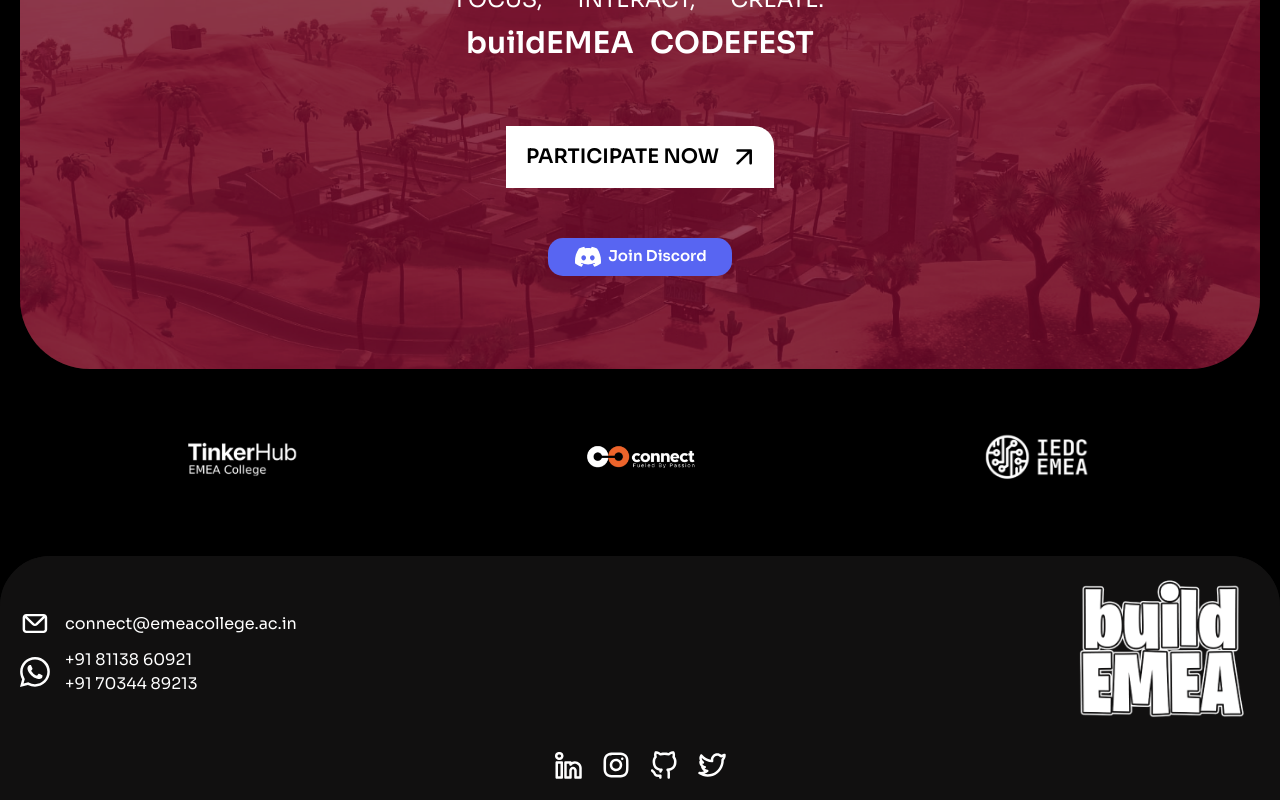
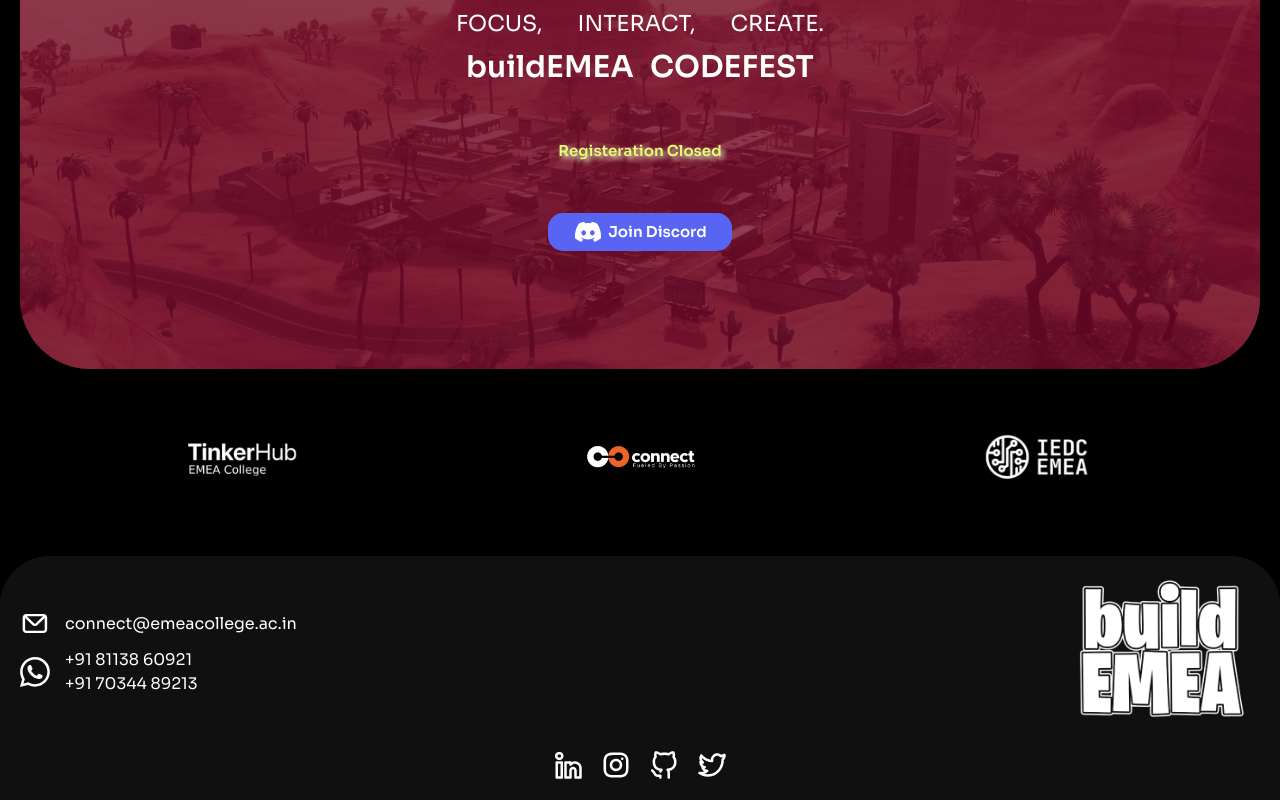
Before and after one commit to connectemea/BuildEmea, a Vue app: page /#/ in a window 1280 px wide. Shown: the part 2338-3138 px from the top of the page. Built offline with nearby package versions, Linux system fonts and the light colour scheme.

Commit message:
regsteration closed

```diff
--- a/src/components/Home-page/participate.vue
+++ b/src/components/Home-page/participate.vue
@@ -13,16 +13,16 @@
                     <p>FOCUS, INTERACT, CREATE.</p>
                     <h2>buildEMEA CODEFEST</h2>
                     <!-- <router-link to="/form" class="button"> -->
-                    <a href="https://airtable.com/apps59e0jyPALC9vi/shrjOa1kpcMMcH6v2" class="button">
+                    <!-- <a href="https://airtable.com/apps59e0jyPALC9vi/shrjOa1kpcMMcH6v2" class="button"> -->
 
-                        Participate now
-                        <svg width="47" height="46" viewBox="0 0 47 46" fill="none" xmlns="http://www.w3.org/2000/svg"
+                        <div class="closed-msg">Registeration Closed</div>
+                        <!-- <svg width="47" height="46" viewBox="0 0 47 46" fill="none" xmlns="http://www.w3.org/2000/svg"
                             class="arrow-logo">
                             <path
                                 d="M46.6195 2.48731C46.23 1.569 45.4846 0.839247 44.5467 0.457883C44.0852 0.265309 43.5896 0.163164 43.088 0.157227H4.70304C3.68501 0.157227 2.70867 0.55318 1.98881 1.25798C1.26896 1.96278 0.864542 2.9187 0.864542 3.91543C0.864542 4.91217 1.26896 5.86809 1.98881 6.57289C2.70867 7.27769 3.68501 7.67364 4.70304 7.67364H33.8373L1.97771 38.8292C1.61793 39.1786 1.33237 39.5942 1.13749 40.0522C0.942618 40.5102 0.842285 41.0014 0.842285 41.4975C0.842285 41.9936 0.942618 42.4849 1.13749 42.9428C1.33237 43.4008 1.61793 43.8165 1.97771 44.1658C2.33455 44.5181 2.75909 44.7977 3.22684 44.9885C3.6946 45.1793 4.19631 45.2775 4.70304 45.2775C5.20977 45.2775 5.71148 45.1793 6.17924 44.9885C6.647 44.7977 7.07154 44.5181 7.42838 44.1658L39.2495 12.9727V41.4975C39.2495 42.4942 39.654 43.4502 40.3738 44.155C41.0937 44.8598 42.07 45.2557 43.088 45.2557C44.1061 45.2557 45.0824 44.8598 45.8023 44.155C46.5221 43.4502 46.9265 42.4942 46.9265 41.4975V3.91543C46.9205 3.42432 46.8162 2.93913 46.6195 2.48731Z"
                                 fill="#000" />
-                        </svg>
-                    </a>
+                        </svg> -->
+                    <!-- </a> -->
                     <a href="https://discord.gg/uMbshJWr" class="button-b">
                         <svg width="38" height="38" viewBox="0 0 38 38" fill="none" xmlns="http://www.w3.org/2000/svg"
                             class="discord-logo">
@@ -128,6 +128,15 @@
     word-spacing: 10px;
 
 }
+.closed-msg {
+    font-size: 15px;
+    font-weight: 600;
+    color: #e3ff73;
+    text-shadow: 3px 3px 5px #edf7c7; /* Updated text shadow with increased values */
+    text-transform: capitalize;
+    text-align: center;
+}
+
 
 .card-contnet>.button {
     background-color: #ffffff;
--- a/src/components/schedule-data/scheduleData.js
+++ b/src/components/schedule-data/scheduleData.js
@@ -3,8 +3,8 @@ export const scheduleData = [
   { Date: '7 December 2023', section: 'Announcement', status: '1' },
   { Date: '08 December 2023', section: 'Registration Begin', status: '1' },
   { Date: '09 December 2023', section: 'Q & A  Session', status: '1' },
-  { Date: '10 December 2023', section: 'Registration Closed', status:'0' },
-  { Date: '11 December 2023', section: 'Whatsapp Group  Creation', status: '0' },
+  { Date: '10 December 2023', section: 'Registration Closed', status:'1' },
+  { Date: '11 December 2023', section: 'Whatsapp Group  Creation', status: '1' },
   { Date: '12 December 2023', section: 'Project Begin', status: '0' },
   { Date: '12 December 2023', section: 'BuildEMEA Orientation', status: '0' },
   { Date: '13 December 2023', section: 'Git & GitHub Session', status: '0' },
```
